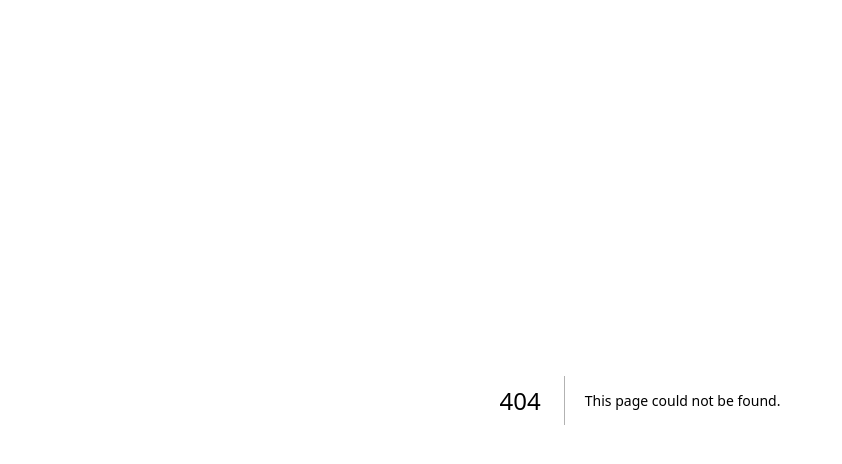
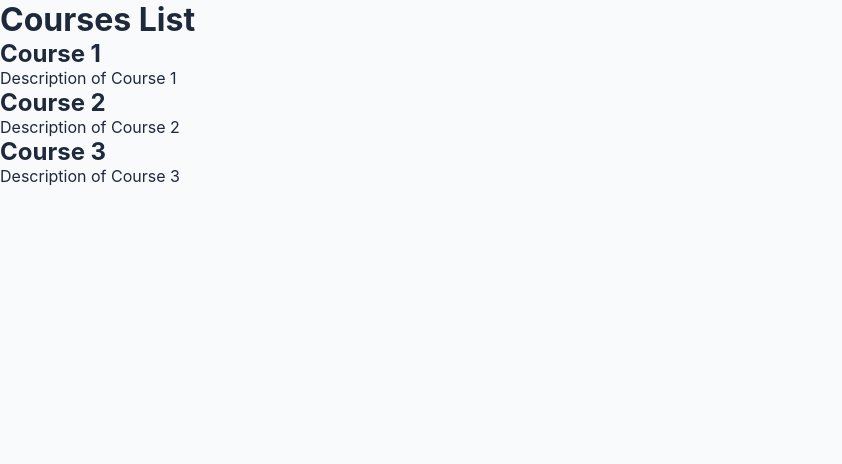
Before and after one commit to baltabay321/KomekArch, a Next.js app: page /courses in a window 1280 px wide. Before the commit this address had no page. Shown: the top 464 px of the page, without its empty margins (0-842 px from the left). Built offline with nearby package versions, Linux system fonts and the light colour scheme.

Commit message:
Create courses list page

```diff
--- /dev/null
+++ b/pages/courses.tsx
@@ -0,0 +1,26 @@
+import React from 'react';
+
+const courses = [
+  { id: 1, title: 'Course 1', description: 'Description of Course 1' },
+  { id: 2, title: 'Course 2', description: 'Description of Course 2' },
+  { id: 3, title: 'Course 3', description: 'Description of Course 3' },
+  // Add more courses here
+];
+
+const CoursesPage = () => {
+  return (
+    <div>
+      <h1>Courses List</h1>
+      <ul>
+        {courses.map(course => (
+          <li key={course.id}>
+            <h2>{course.title}</h2>
+            <p>{course.description}</p>
+          </li>
+        ))}
+      </ul>
+    </div>
+  );
+};
+
+export default CoursesPage;
```
